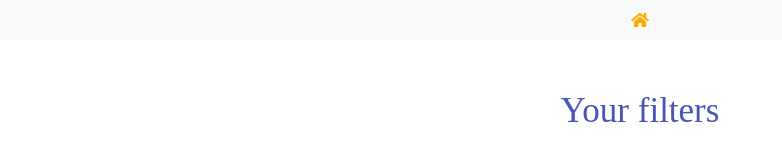
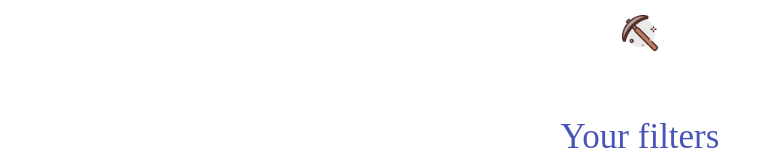
Before and after one commit to fefarosa/pickr-project, a React (Create React App) app: page /foodpickr in a window 1280 px wide. Shown: the top 160 px of the page, without its empty margins (0-782 px from the left). Built offline with nearby package versions, Linux system fonts and the light colour scheme; a web font is replaced by a local one.

Commit message:
stylesheet navbar updated

```diff
--- a/src/components/App.js
+++ b/src/components/App.js
@@ -2,7 +2,7 @@ import React from "react";
 import "bootstrap/dist/css/bootstrap.min.css";
 import { BrowserRouter, Route } from "react-router-dom";
 import Homepage from "./Homepage";
-import MoviePickr from "./MoviePickr";
+import MoviePickr from "./MoviePickr/MoviePickr";
 import FoodPickr from "./FoodPickr/FoodPickr";
 
 function App() {
--- a/src/components/MoviePickr.js
+++ b/src/components/MoviePickr/MoviePickr.js
@@ -1,5 +1,5 @@
 import React from "react";
-import Navbar from "./Navbar";
+import Navbar from "../Navbar";
 import axios from "axios";
 import DropdownGenre from "./DropdownGenre";
 import DropdownLang from "./DropdownLang";
--- a/src/components/Navbar.css
+++ b/src/components/Navbar.css
@@ -1,10 +1,12 @@
-#img {
-    height: 40px;
+.img {
+    height: 50px;
+    padding: 0;
     width: auto;
 }
 
-#icon {
-    color: #FFA900;
+.navbar{
+    background-color: rgb(255, 255, 255);
     height: auto;
-    width: auto;
+    display: flex;
+    justify-content: center;
 }
--- a/src/components/Navbar.js
+++ b/src/components/Navbar.js
@@ -1,15 +1,14 @@
 import React from "react";
 import { Link } from "react-router-dom";
-// import logoName from "../images/logo_text.png";
+import logo from "../images/pickaxe.png";
 import "./Navbar.css";
 
 function Navbar(props) {
   return (
     <div>
-      <nav className="navbar bg-light d-flex justify-content-center">
+      <nav className="navbar">
         <Link to={"/"}>
-          <i id="icon" className="fas fa-home fa-1x pe-auto"></i>
-          {/* <img id="img" className="pe-auto" src={logoName} alt="Pickr Logo" /> */}
+          <img className="img" src={logo} alt="Pickr Logo" />
         </Link>
       </nav>
     </div>
```
Also changed, not shown: src/components/MoviePickr/DropdownGenre.js (renamed from src/components/DropdownGenre.js), src/components/MoviePickr/DropdownLang.js (renamed from src/components/DropdownLang.js), src/components/MoviePickr/MoviePickr.css (renamed from src/components/MoviePickr.css).
